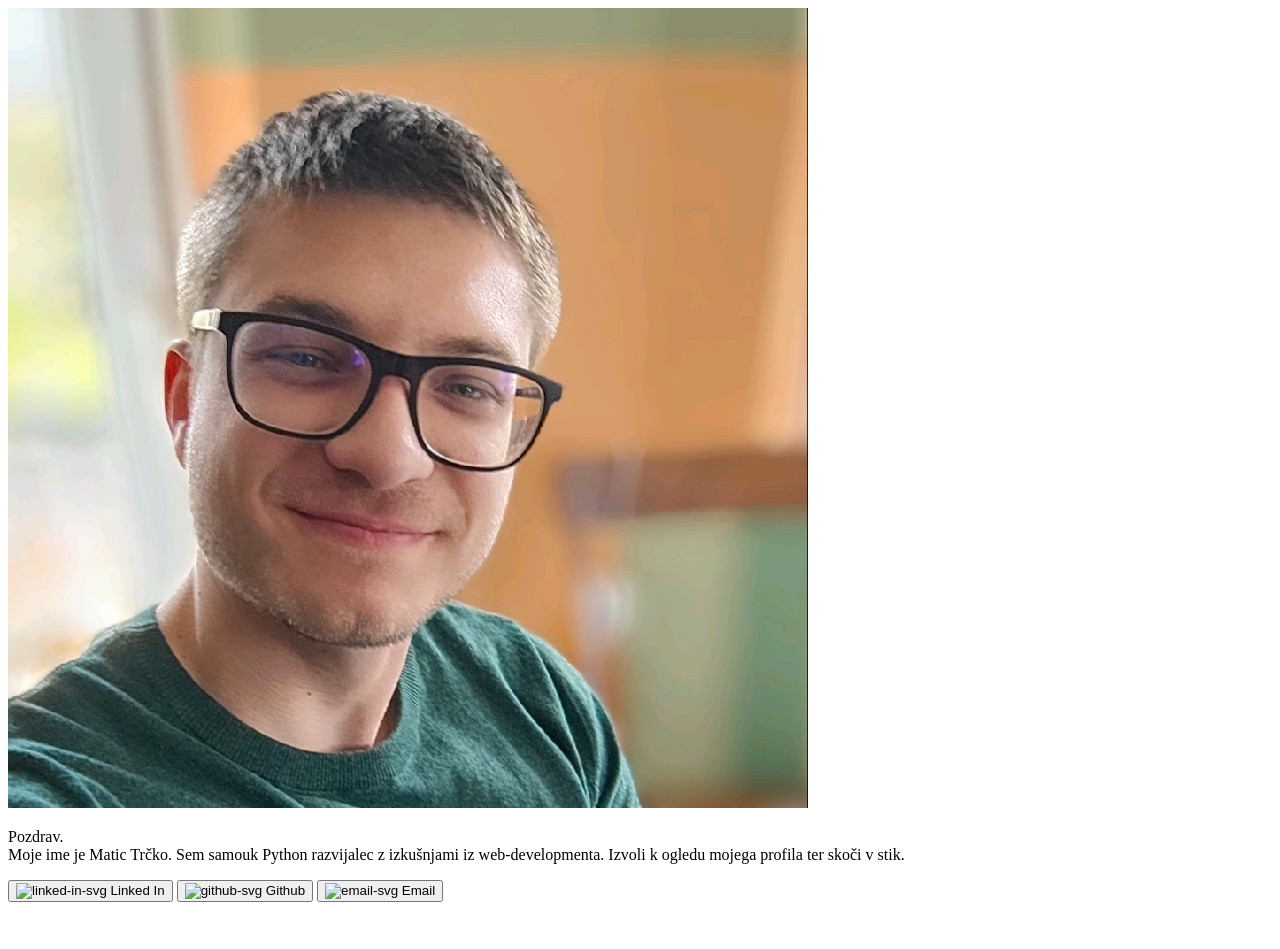
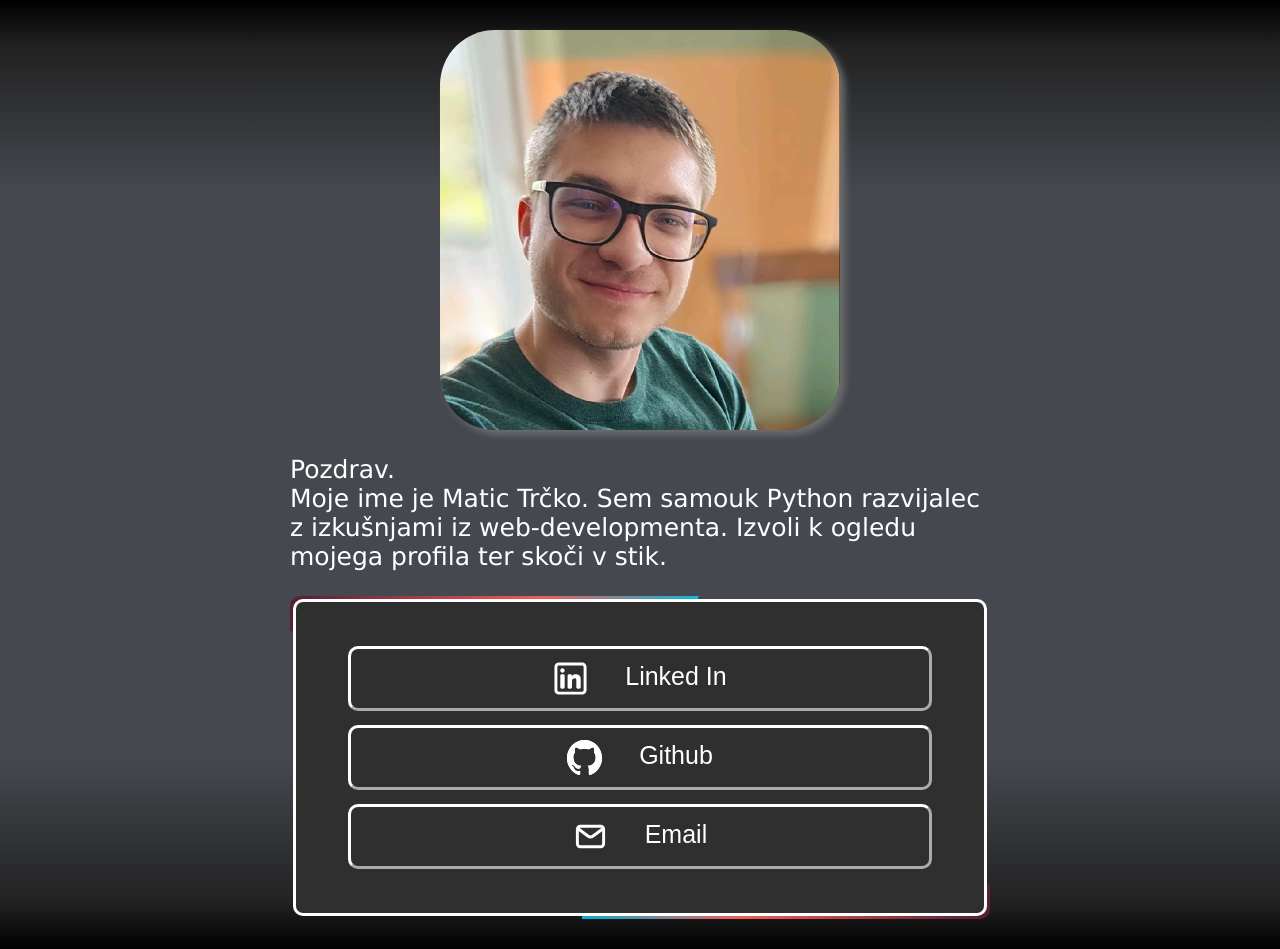
Before and after one commit to Mati55e/osebna-spletna-stran, a plain HTML site: page index.html in a window 1280 px wide. Before the commit the page ends 910 px from the top, so only its background shows below. Drawn offline with Linux system fonts and the light colour scheme; the site is published under a folder, as on GitHub Pages, so addresses that start at the root find nothing.

Commit message:
fixed css

```diff
--- a/index.html
+++ b/index.html
@@ -4,7 +4,7 @@
     <meta charset="UTF-8">
     <meta name="viewport" content="width=device-width, initial-scale=1.0">
     <title>Spletna stran</title>
-    <link rel="stylesheet" href="/styles.css">
+    <link rel="stylesheet" href="./styles.css">
 </head>
 <body>
     <div class="main-container">
@@ -15,16 +15,16 @@
         <div class="box">
             <div class="button-container">
                 <button class="buttons" onclick="location.href='https://www.linkedin.com/in/matic-tr%C4%8Dko-4b542b270?lipi=urn%3Ali%3Apage%3Ad_flagship3_profile_view_base_contact_details%3BNAwwwIdCSKGmVecCk%2BM1JA%3D%3D'">
-                    <img class="button-svg" src="/icons/linkedin-icon-svgrepo-com.svg" alt="linked-in-svg" type="button">
+                    <img class="button-svg" src="./icons/linkedin-icon-svgrepo-com.svg" alt="linked-in-svg" type="button">
                     Linked In
                 </button>
                 <button class="buttons" onclick="location.href='https://github.com/Mati55e?tab=repositories'" type="button">
 
-                    <img class="button-svg" src="/icons/github-142-svgrepo-com.svg" alt="github-svg">
+                    <img class="button-svg" src="./icons/github-142-svgrepo-com.svg" alt="github-svg">
                     Github
                 </button>
                 <button class="buttons" onclick="location.href='mailto: matic.trcko@gmail.com'" type="button">
-                    <img class="button-svg"src="/icons/email-svgrepo-com.svg" alt="email-svg">
+                    <img class="button-svg"src="./icons/email-svgrepo-com.svg" alt="email-svg">
                     Email
                 </button>
             </div>
```
